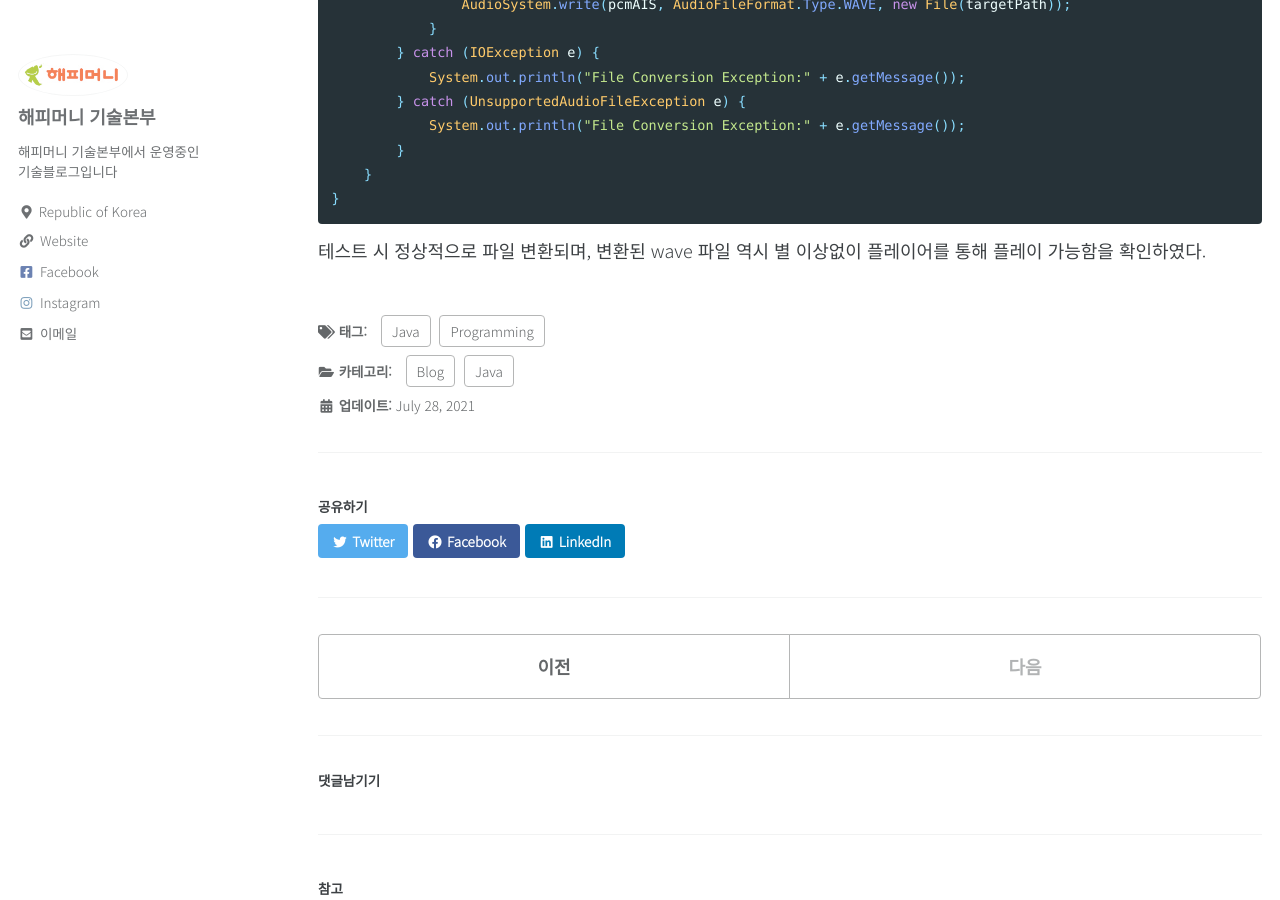
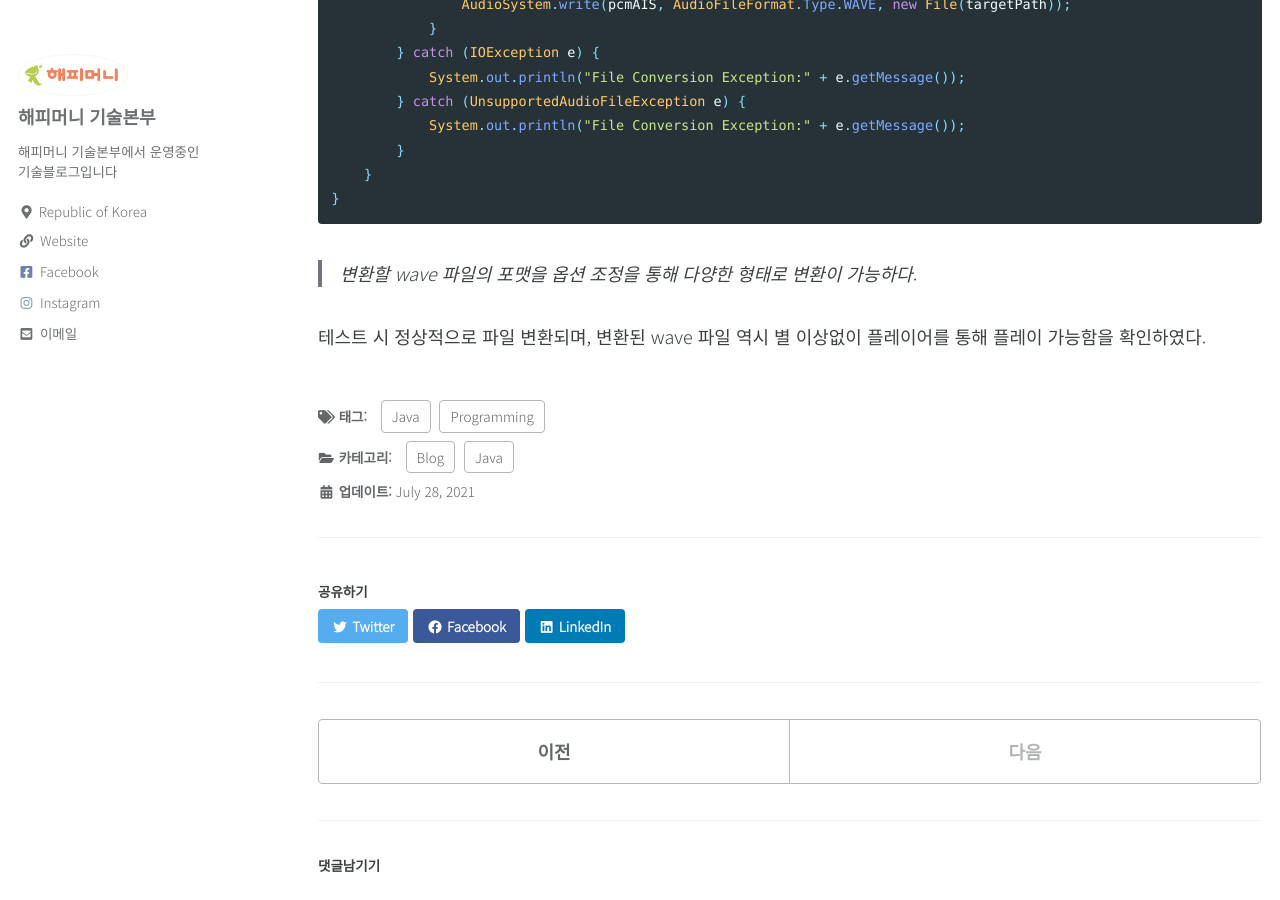
Before and after one commit to happymoney-tech/happymoney-tech.github.com, a Jekyll site: the page built from _posts/2021/2021-07-28-mp3convert.md, in a window 1280 px wide and 900 px high, scrolled down 1366 px. Built offline with Jekyll 4.4.1, drawn with Linux system fonts in a browser that asks for light colours; cached includes are drawn as plain includes; comment, search, counter and statistics services are not loaded.

Commit message:
내용수정

````diff
--- a/_posts/2021/2021-07-28-mp3convert.md
+++ b/_posts/2021/2021-07-28-mp3convert.md
@@ -25,8 +25,7 @@ toc_icon: "bookmark"
 ```gradle
 implementation 'com.googlecode.soundlibs:mp3spi:1.9.5.4'
 ```
-위와 같이 build.gradle 파일에 추가한 후, 아래와 같은 테스트코드를 통해
-테스트를 진행하였다.
+위와 같이 build.gradle 파일에 추가한 후, 아래와 같은 테스트코드를 통해 테스트를 진행하였다.
 
 ```java
 package com.example.demo;
@@ -73,5 +72,7 @@ public class AudioConverter {
     }
 }
 ```
+> 변환할 wave 파일의 포맷을 옵션 조정을 통해 다양한 형태로 변환이 가능하다.
+
 테스트 시 정상적으로 파일 변환되며, 변환된 wave 파일 역시 별 이상없이 플레이어를
 통해 플레이 가능함을 확인하였다.
````
